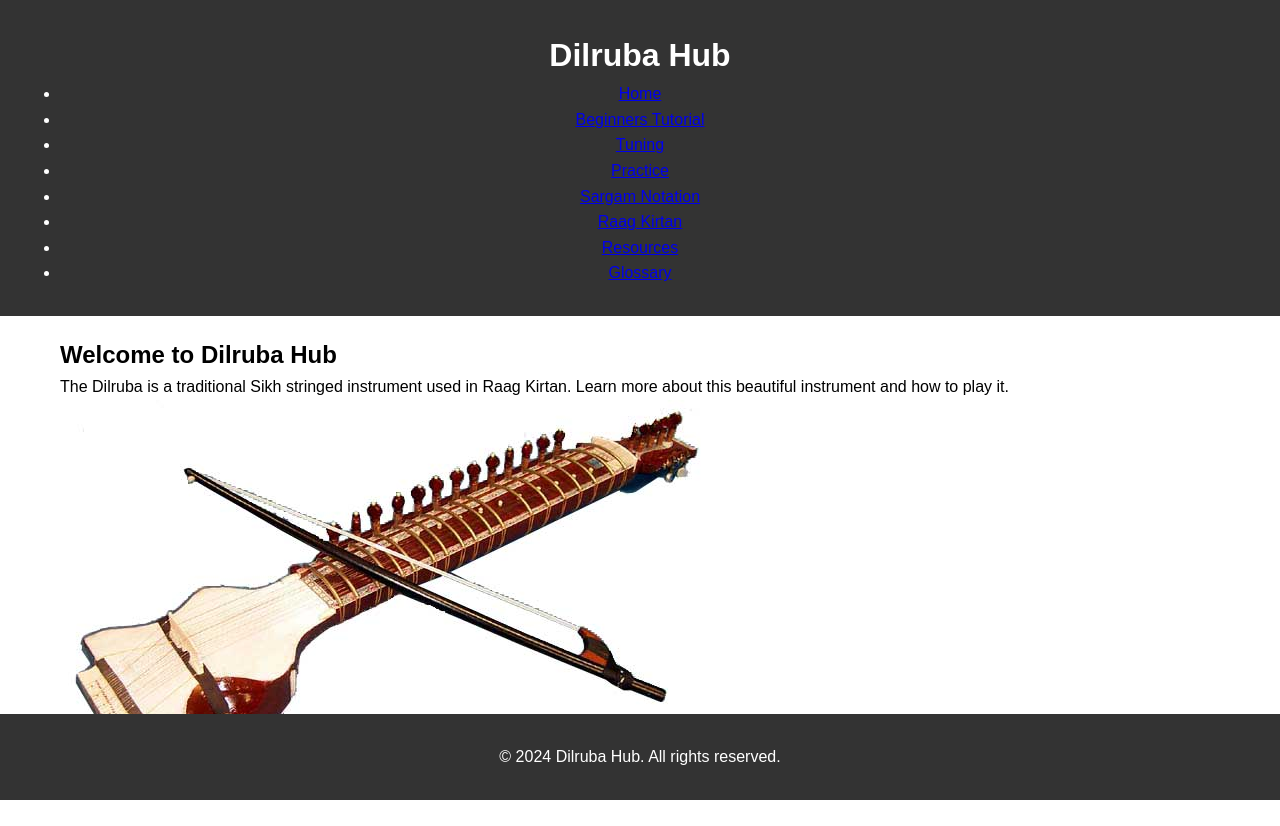
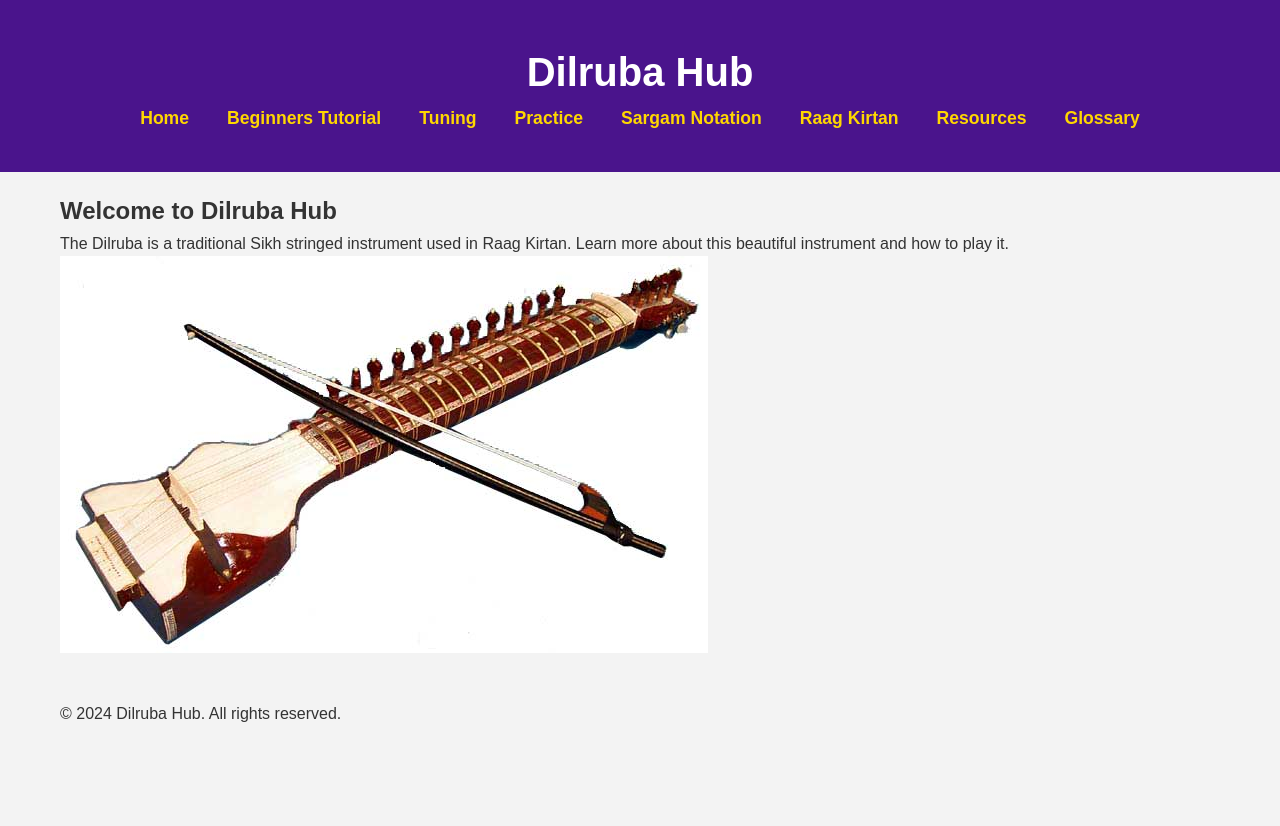
Before and after one commit to DilrubaJi/dilruba-website, a React (Create React App) app: page / in a window 1280 px wide. Built offline with nearby package versions, Linux system fonts and the light colour scheme.

Commit message:
updated website

```diff
--- a/src/App.css
+++ b/src/App.css
@@ -1,3 +1,4 @@
+/* Reset */
 * {
   margin: 0;
   padding: 0;
@@ -7,6 +8,9 @@
 body {
   font-family: 'Arial', sans-serif;
   line-height: 1.6;
+  background-color: #F3F3F3;
+  color: #333;
+  padding-bottom: 80px;
 }
 
 .container {
@@ -20,15 +24,99 @@ img {
   height: auto;
 }
 
-header, footer {
-  background-color: #333;
-  color: white;
-  padding: 10px 0;
+/* Header & Navbar */
+header {
+  background-color: #4A148C;
+  color: #FFF;
+  padding: 20px 0;
   text-align: center;
 }
 
-footer {
-  position: fixed;
-  width: 100%;
-  bottom: 0;
+header h1 {
+  margin: 0;
+  font-size: 2.5rem;
+  font-weight: 700;
 }
+
+/* Desktop Navbar Styling */
+nav ul {
+  list-style: none;
+  display: flex;
+  justify-content: center;
+  flex-wrap: nowrap; /* Ensure no wrapping */
+  gap: 10px;
+  padding: 0;
+}
+
+nav ul li {
+  display: inline-block;
+}
+
+nav ul li a {
+  color: #FFD700;
+  text-decoration: none;
+  padding: 10px 12px;
+  border: 2px solid transparent;
+  transition: 0.3s ease-in-out;
+  font-size: 1.1rem;
+  font-weight: 600;
+  white-space: nowrap; /* Prevent wrapping */
+}
+
+nav ul li a:hover {
+  background-color: #FFD700;
+  color: #4A148C;
+  border-radius: 5px;
+  border: 2px solid #FFD700;
+}
+
+/* Hamburger Icon Styling (Mobile) */
+.hamburger {
+  display: none;
+  cursor: pointer;
+  font-size: 2rem;
+  color: #FFD700;
+}
+
+.hamburger:hover {
+  color: #FFF;
+}
+
+/* Mobile Menu Styling */
+.mobile-menu {
+  display: none;
+  flex-direction: column;
+  background-color: #4A148C;
+}
+
+.mobile-menu.open {
+  display: flex;
+}
+
+.mobile-menu ul {
+  flex-direction: column;
+}
+
+.mobile-menu li {
+  text-align: center;
+  padding: 10px 0;
+}
+
+/* Responsive Design: Mobile View */
+@media (max-width: 768px) {
+  nav ul {
+    display: none; /* Hide regular menu in mobile view */
+  }
+
+  .hamburger {
+    display: block; /* Show hamburger menu icon */
+  }
+
+  .mobile-menu {
+    display: none; /* Hide mobile menu by default */
+  }
+
+  .mobile-menu.open {
+    display: flex; /* Show mobile menu when open */
+  }
+}
--- a/src/components/Navbar.js
+++ b/src/components/Navbar.js
@@ -1,9 +1,30 @@
-import React from "react";
+import React, { useState } from "react";
 import { Link } from "react-router-dom";
 
 function Navbar() {
+    const [isOpen, setIsOpen] = useState(false);
+
+    const toggleMenu = () => {
+        setIsOpen(!isOpen);
+    };
+
     return (
         <nav>
+            <div className="hamburger" onClick={toggleMenu}>
+                ☰
+            </div>
+            {/* Mobile Menu */}
+            <ul className={isOpen ? "mobile-menu open" : "mobile-menu"}>
+                <li><Link to="/" onClick={toggleMenu}>Home</Link></li>
+                <li><Link to="/beginners-tutorial" onClick={toggleMenu}>Beginners Tutorial</Link></li>
+                <li><Link to="/tuning" onClick={toggleMenu}>Tuning</Link></li>
+                <li><Link to="/practice" onClick={toggleMenu}>Practice</Link></li>
+                <li><Link to="/sargam-notation" onClick={toggleMenu}>Sargam Notation</Link></li>
+                <li><Link to="/raag-kirtan" onClick={toggleMenu}>Raag Kirtan</Link></li>
+                <li><Link to="/resources" onClick={toggleMenu}>Resources</Link></li>
+                <li><Link to="/glossary" onClick={toggleMenu}>Glossary</Link></li>
+            </ul>
+            {/* Desktop Menu */}
             <ul>
                 <li><Link to="/">Home</Link></li>
                 <li><Link to="/beginners-tutorial">Beginners Tutorial</Link></li>
```
Also changed, not shown: 7 other files (tests, documents, lock files or other folders).
